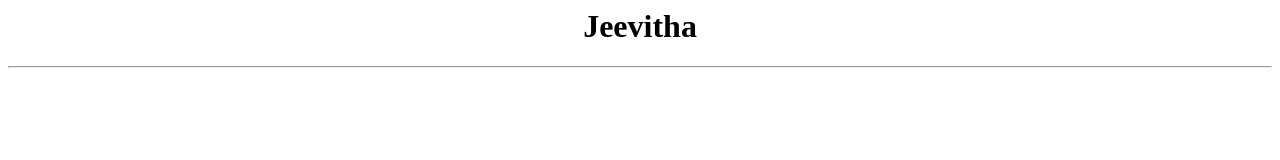
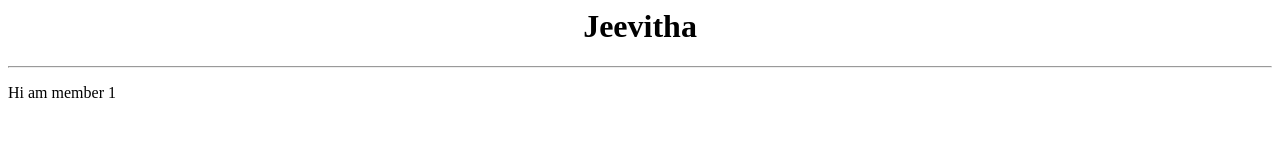
Before and after one commit to jeevithagunlan/newrepo, a plain HTML site: page index.html in a window 1280 px wide. Drawn offline with Linux system fonts and the light colour scheme.

Commit message:
added paragraph

```diff
--- a/index.html
+++ b/index.html
@@ -3,4 +3,5 @@
       <h1>Jeevitha</h1>
   </center>
   <hr>
+  <P>Hi am member 1</P>
 </html>
```
